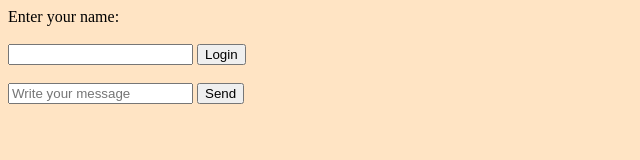
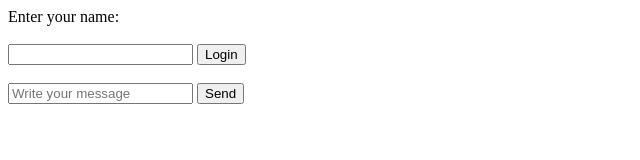
Before and after one commit to levanVanishvili/SignalRChatDemo, a plain HTML site: page SignalRChatDemo/wwwroot/index.html in a window 1280 px wide. Shown: the whole page, without its empty margins (0-640 px from the left). Drawn offline with Linux system fonts and the light colour scheme; no server answers.

```diff
--- a/SignalRChatDemo/wwwroot/index.html
+++ b/SignalRChatDemo/wwwroot/index.html
@@ -4,7 +4,7 @@
     <meta charset="utf-8" />
     <title>SignalR Chat</title>
 </head>
-<body style="background-color: bisque">
+<body style="background-color:white">
     <div id="loginBlock">
         Enter your name:<br /><br />
         <input id="userName" type="text" />
@@ -21,4 +21,5 @@
     </div>
     <script src="js/signalr/dist/browser/signalr.min.js"></script>
     <script src="js/Script.js"></script>
+</body>
 </html>
```
